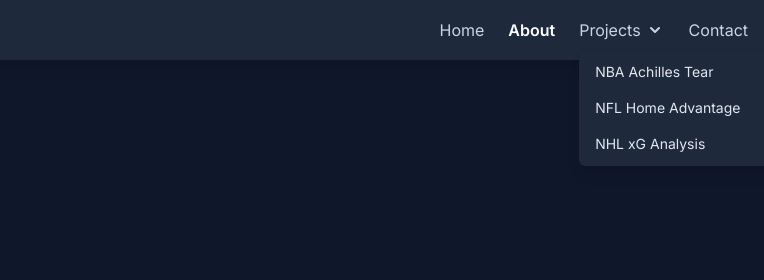
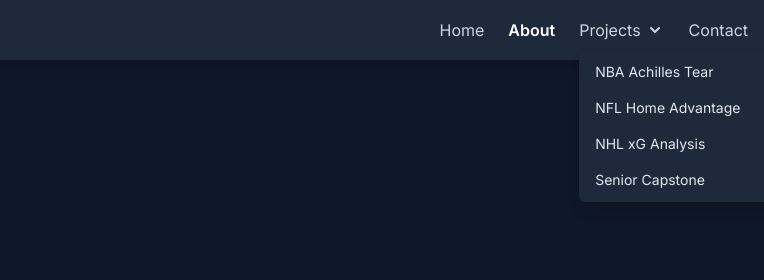
Before and after one commit to jkloner01/professional_portfolio-, a plain HTML site: page about.html in a window 1280 px wide. Both pictures are taken after a click on the button "Projects". Shown: the top 280 px of the page, 516-1280 px from the left. Drawn offline with nearby package versions, Linux system fonts and the light colour scheme.

Commit message:
Update about.html

```diff
--- a/about.html
+++ b/about.html
@@ -40,6 +40,7 @@
             <a href="nba.html" class="block px-4 py-2 text-sm text-slate-200 hover:bg-slate-700 hover:text-white transition-colors duration-200">NBA Achilles Tear</a>
             <a href="home-advantage.html" class="block px-4 py-2 text-sm text-slate-200 hover:bg-slate-700 hover:text-white transition-colors duration-200">NFL Home Advantage</a>
             <a href="xg-analysis.html" class="block px-4 py-2 text-sm text-slate-200 hover:bg-slate-700 hover:text-white transition-colors duration-200">NHL xG Analysis</a>
+            <a href="capstone.html" class="block px-4 py-2 text-sm text-slate-200 hover:bg-slate-700 hover:text-white transition-colors duration-200">Senior Capstone</a>
         </div>
     </div>
 </li>
```
